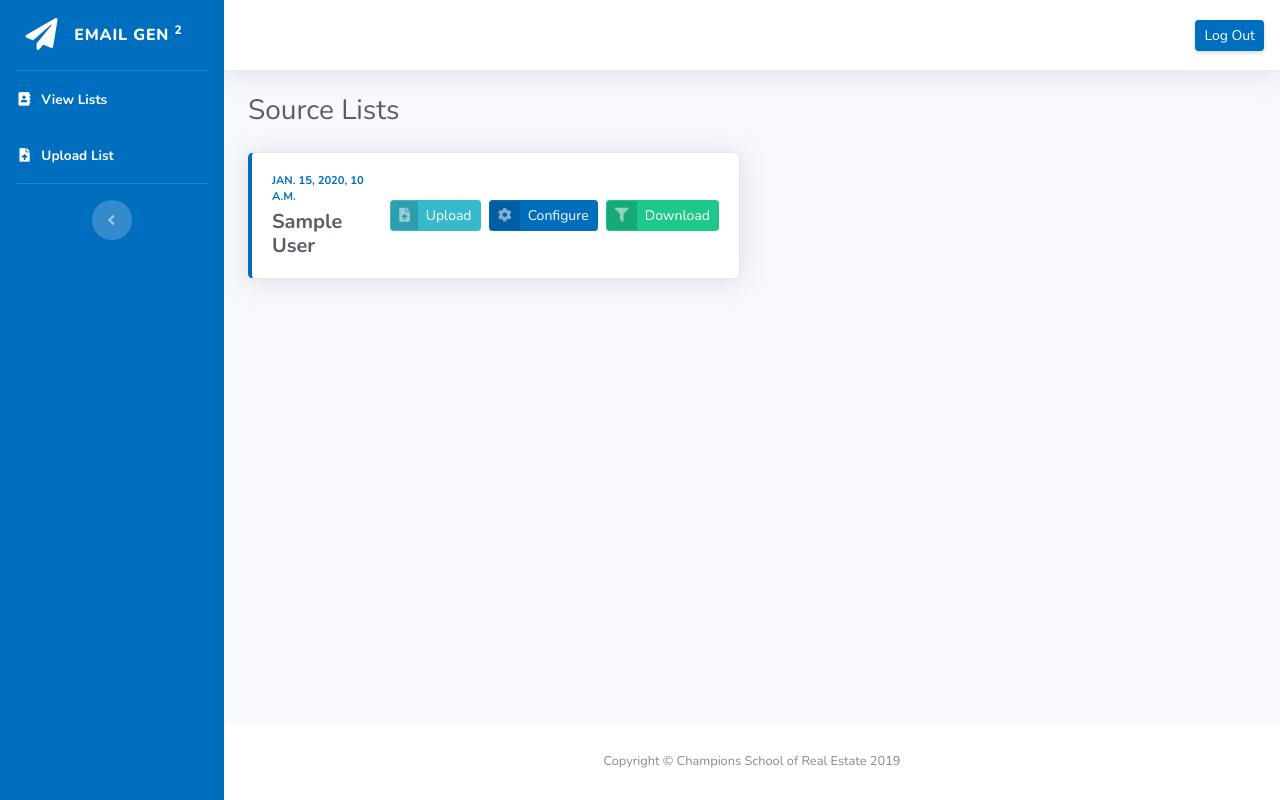
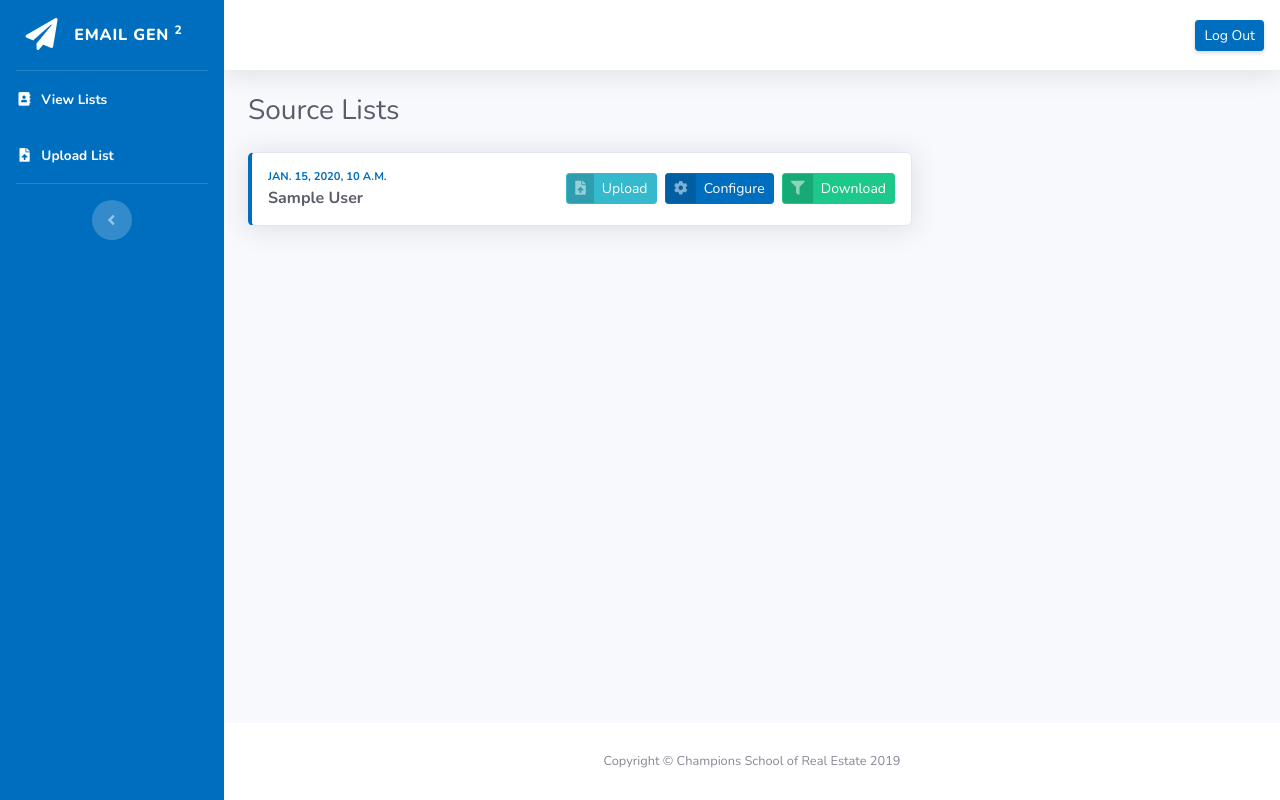
Before and after one commit to clontztopher/EmailGen2, a Django app: template templates/index.html in a window 1280 px wide. Run offline with Django 3.2, Linux system fonts and the light colour scheme; the template is opened without the code that fills it: most values are stand-ins (such as "Sample title", 1, 10 or a date in 2020); some libraries are stand-ins or nearby versions.

Commit message:
Minor aesthetic changes.

```diff
--- a/email_gen/list_upload/person_builder.py
+++ b/email_gen/list_upload/person_builder.py
@@ -17,6 +17,7 @@ def build_person(source_instance, person_data, field_labels):
         # Split a fullname out into first, middle and last
         if field_label == 'fullname':
             name = HumanName(val)
+            name.capitalize()
             person.firstname = getattr(name, 'first', '')
             person.middlename = getattr(name, 'middle', '')
             person.lastname = getattr(name, 'last', '')
@@ -24,6 +25,10 @@ def build_person(source_instance, person_data, field_labels):
 
         # Get field data
         val = person_data[j]
+
+        # Format names to title case
+        if field_label in ('firstname', 'middlename', 'lastname'):
+            val = val.title()
 
         # Strip spaces if string
         if type(val) == str:
--- a/email_gen/templates/email_gen/files.html
+++ b/email_gen/templates/email_gen/files.html
@@ -1,14 +1,14 @@
 {% if file_list %}
-    <div class="col-md-6 mb-4">
+    <div class="col-lg-8 mb-4">
         {% for file in file_list %}
             <div class="card border-left-primary shadow list-card mb-2">
-                <div class="card-body">
+                <div class="card-body p-3">
                     <div class="row no-gutters align-items-center">
                         <div class="col mr-2">
                             <div class="text-xs font-weight-bold text-primary text-uppercase mb-1">
                                 {{ file.update_date }}
                             </div>
-                            <div class="h5 mb-0 font-weight-bold text-gray-800">
+                            <div class="h6 mb-0 font-weight-bold text-gray-800">
                                 {{ file.display_name }}
                             </div>
                         </div>
--- a/email_gen/templates/email_gen/upload-form.html
+++ b/email_gen/templates/email_gen/upload-form.html
@@ -11,7 +11,7 @@
     <div class="row">
 
         <!-- Content Column -->
-        <div class="col-md-4 mb-4">
+        <div class="col-md-6 mb-4">
             <!-- Project Card Example -->
             <div class="card shadow mb-4">
                 <div class="card-header py-3">
```
